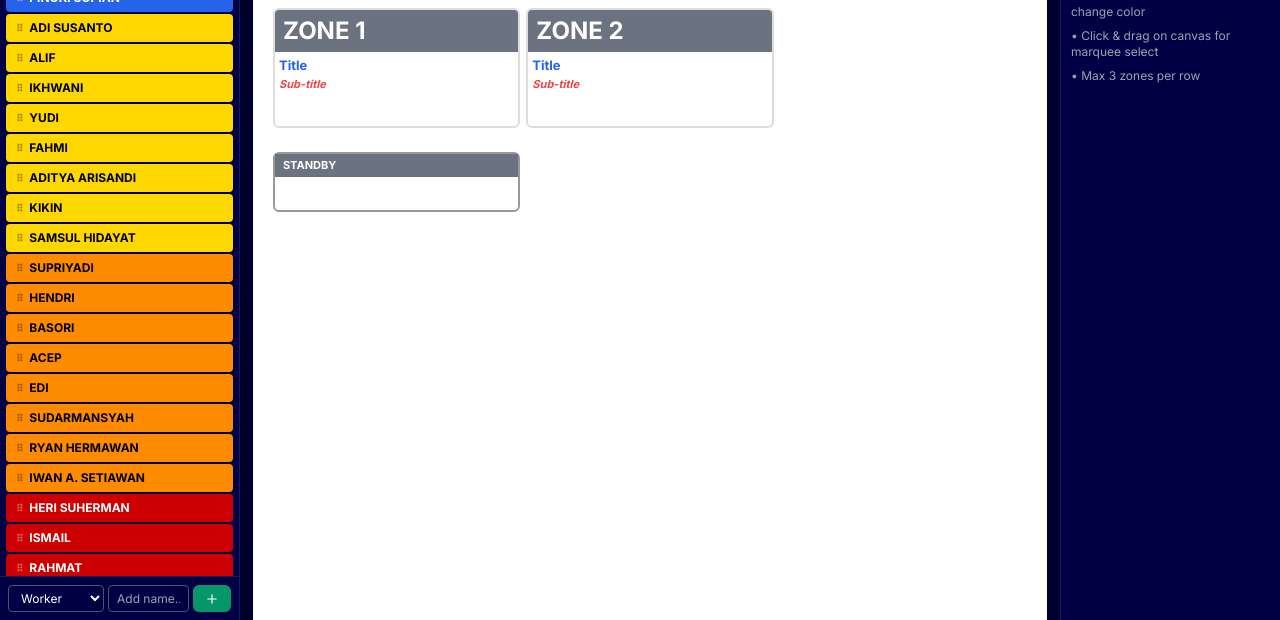
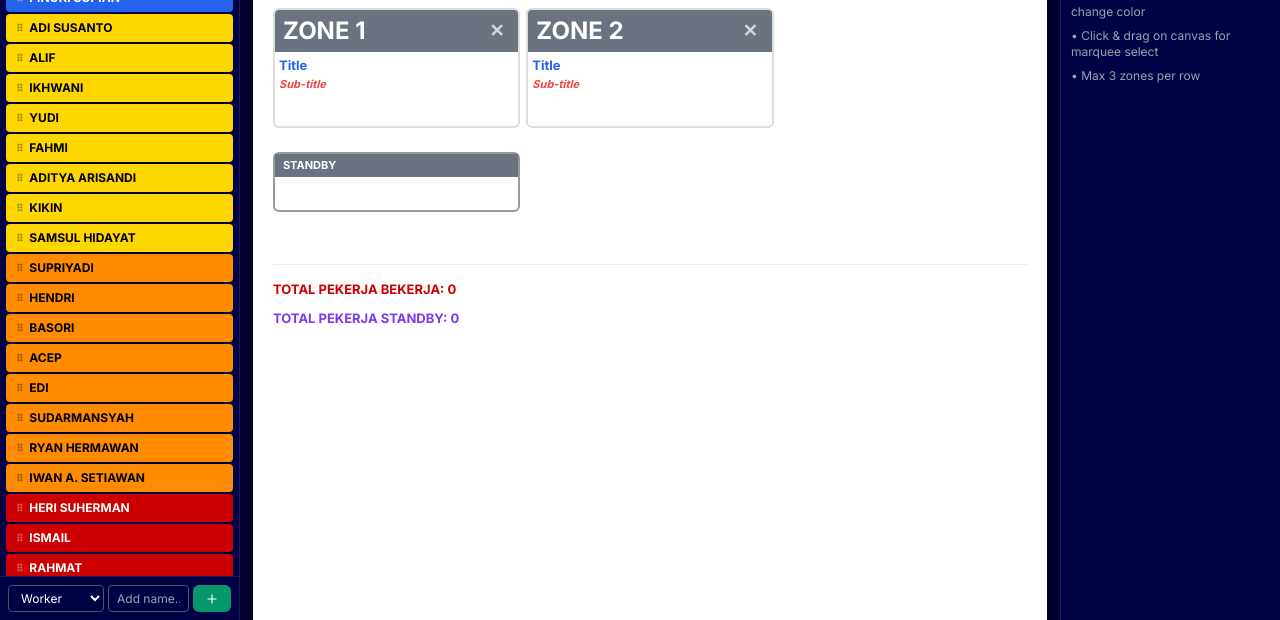
Before and after one commit to ibols3/worker, a plain HTML site: page index.html in a window 1280 px wide. Shown: the part 180-800 px from the top of the page. Drawn offline with nearby package versions, Linux system fonts and the light colour scheme.

Commit message:
37 index.html

```diff
--- a/index.html
+++ b/index.html
@@ -47,6 +47,7 @@ body{background:#000033;color:#fff}
     zoom: 1;
     transform-origin: top center;
     transition: zoom 0.2s ease-out;
+    padding-bottom: 20px;
 }
 
 /* ===== HEADER ===== */
@@ -155,6 +156,7 @@ body{background:#000033;color:#fff}
     display: flex;
     flex-direction: column;
     break-inside: avoid;
+    position: relative;
 }
 
 .zone-label {
@@ -166,6 +168,28 @@ body{background:#000033;color:#fff}
     cursor: text;
     display: block;
     flex-shrink: 0;
+    position: relative;
+}
+
+.zone-delete-btn {
+    position: absolute;
+    right: 8px;
+    top: 50%;
+    transform: translateY(-50%);
+    background: transparent;
+    border: none;
+    color: #fff;
+    font-weight: bold;
+    font-size: 18px;
+    cursor: pointer;
+    padding: 2px 6px;
+    line-height: 1;
+    opacity: 0.7;
+    transition: opacity 200ms ease;
+}
+
+.zone-delete-btn:hover {
+    opacity: 1;
 }
 
 .zone-inner {
@@ -360,19 +384,26 @@ body{background:#000033;color:#fff}
     border: 1px solid #9ca3af;
 }
 
-/* ===== COUNTER ===== */
-.a4-counter {
-    margin-top: auto;
-    padding-top: 8px;
-    border-top: 1px solid #ddd;
+/* ===== FOOTER COUNTER WRAPPER ===== */
+#footer-counter {
+    display: flex !important;
+    flex-direction: column !important;
+    gap: 5px !important;
+    margin-top: 40px !important;
+    padding: 15px 0 !important;
+    border-top: 1px solid #eee !important;
+    width: 100% !important;
+    clear: both !important;
+    flex-shrink: 0;
     text-align: left;
     font-size: 13px;
     font-weight: 700;
-    flex-shrink: 0;
-    display: flex;
-    flex-direction: column;
-    gap: 4px;
     color: #000;
+}
+
+/* ===== COUNTER ===== */
+.a4-counter {
+    display: contents;
 }
 
 /* ===== POOL ITEMS ===== */
@@ -573,11 +604,13 @@ select:focus {
         STANDBY
        </div>
        <div class="standby-names" id="standbyNames"></div>
-      </div><!-- COUNTER -->
-      <div class="a4-counter">
-       <div style="margin-bottom:4px"><span style="color:#CC0000">TOTAL PEKERJA BEKERJA: <span id="countWork" style="color:#CC0000">0</span></span>
-       </div>
-       <div><span style="color:#7c3aed">TOTAL PEKERJA STANDBY: <span id="countStandby" style="color:#7c3aed">0</span></span>
+      </div><!-- FOOTER COUNTER -->
+      <div id="footer-counter">
+       <div class="a4-counter">
+        <div style="margin-bottom:4px"><span style="color:#CC0000">TOTAL PEKERJA BEKERJA: <span id="countWork" style="color:#CC0000">0</span></span>
+        </div>
+        <div><span style="color:#7c3aed">TOTAL PEKERJA STANDBY: <span id="countStandby" style="color:#7c3aed">0</span></span>
+        </div>
        </div>
       </div>
      </div>
@@ -728,12 +761,24 @@ function addZone(){
   box.className='zone-box';
   box.dataset.zone=zid;
   box.innerHTML=`
-    <div class="zone-label" contenteditable="true">ZONE ${zoneCount}</div>
+    <div class="zone-label" contenteditable="true">
+      ZONE ${zoneCount}
+      <button class="zone-delete-btn" title="Delete zone">✕</button>
+    </div>
     <div class="zone-inner">
       <div class="zone-title" contenteditable="true" data-placeholder="Title">Title</div>
       <div class="zone-subtitle" contenteditable="true" data-placeholder="Sub-title">Sub-title</div>
       <div class="zone-names" data-zone="${zid}"></div>
     </div>`;
+
+  // Add delete button handler
+  const deleteBtn = box.querySelector('.zone-delete-btn');
+  deleteBtn.addEventListener('click', (e) => {
+    e.preventDefault();
+    e.stopPropagation();
+    deleteZone(box);
+  });
+
   grid.appendChild(box);
   setupDropZone(box.querySelector('.zone-names'));
 }
@@ -745,6 +790,36 @@ function setupDropZone(el){
     e.preventDefault();el.classList.remove('drop-hover');
     handleDrop(el,e);
   });
+}
+
+// Delete zone and return all workers to pool
+function deleteZone(zoneBox){
+  // Get all workers and subheadings in this zone
+  const zoneNames = zoneBox.querySelector('.zone-names');
+  const items = [...zoneNames.querySelectorAll('.canvas-name, .canvas-subheading')];
+
+  // Return each item to the pool
+  items.forEach(item => {
+    const name = item.querySelector('.nm').textContent.trim();
+    const type = item.dataset.type || 'worker';
+    const originalColor = item.dataset.originalColor || item.dataset.color || COLORS.gray;
+
+    // Create a new pool entry
+    poolNames.push({
+      id: item.dataset.id,
+      name: name,
+      type: type,
+      color: originalColor
+    });
+  });
+
+  // Remove the zone box from canvas
+  zoneBox.remove();
+
+  // Update UI and counts
+  renderPool();
+  updateCounts();
+  renumberAll();
 }
 
 // Setup standby drop
@@ -1496,5 +1571,5 @@ document.addEventListener('dragend',()=>{
   document.querySelectorAll('.canvas-placeholder').forEach(p=>p.remove());
 });
 </script>
- <script>(function(){function c(){var b=a.contentDocument||a.contentWindow.document;if(b){var d=b.createElement('script');d.innerHTML="window.__CF$cv$params={r:'9ef15431717a008f',t:'MTc3NjY1ODUzNy4wMDAwMDA='};var a=document.createElement('script');a.nonce='';a.src='/cdn-cgi/challenge-platform/scripts/jsd/main.js';document.getElementsByTagName('head')[0].appendChild(a);";b.getElementsByTagName('head')[0].appendChild(d)}}if(document.body){var a=document.createElement('iframe');a.height=1;a.width=1;a.style.position='absolute';a.style.top=0;a.style.left=0;a.style.border='none';a.style.visibility='hidden';document.body.appendChild(a);if('loading'!==document.readyState)c();else if(window.addEventListener)document.addEventListener('DOMContentLoaded',c);else{var e=document.onreadystatechange||function(){};document.onreadystatechange=function(b){e(b);'loading'!==document.readyState&&(document.onreadystatechange=e,c())}}}})();</script></body>
+ <script>(function(){function c(){var b=a.contentDocument||a.contentWindow.document;if(b){var d=b.createElement('script');d.innerHTML="window.__CF$cv$params={r:'9ef164f875d6d25b',t:'MTc3NjY1OTIyNC4wMDAwMDA='};var a=document.createElement('script');a.nonce='';a.src='/cdn-cgi/challenge-platform/scripts/jsd/main.js';document.getElementsByTagName('head')[0].appendChild(a);";b.getElementsByTagName('head')[0].appendChild(d)}}if(document.body){var a=document.createElement('iframe');a.height=1;a.width=1;a.style.position='absolute';a.style.top=0;a.style.left=0;a.style.border='none';a.style.visibility='hidden';document.body.appendChild(a);if('loading'!==document.readyState)c();else if(window.addEventListener)document.addEventListener('DOMContentLoaded',c);else{var e=document.onreadystatechange||function(){};document.onreadystatechange=function(b){e(b);'loading'!==document.readyState&&(document.onreadystatechange=e,c())}}}})();</script></body>
 </html>
```
